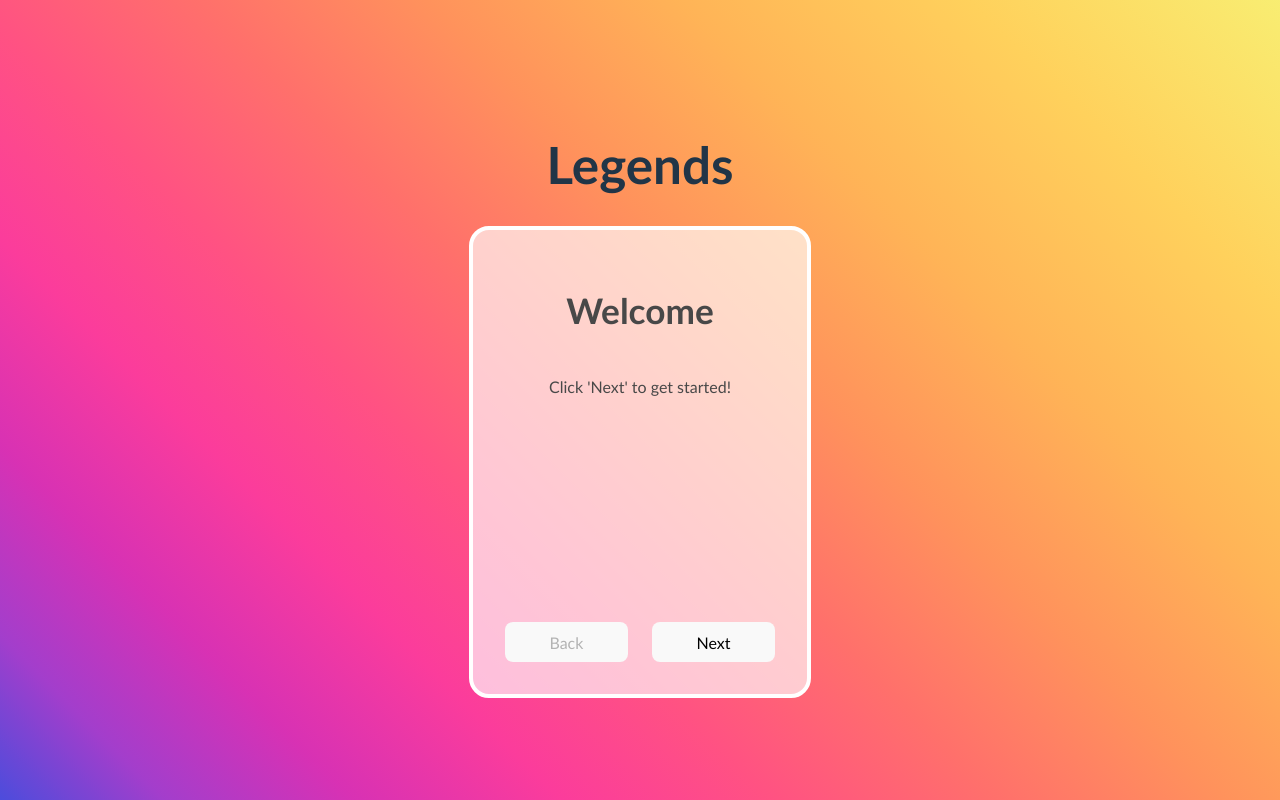
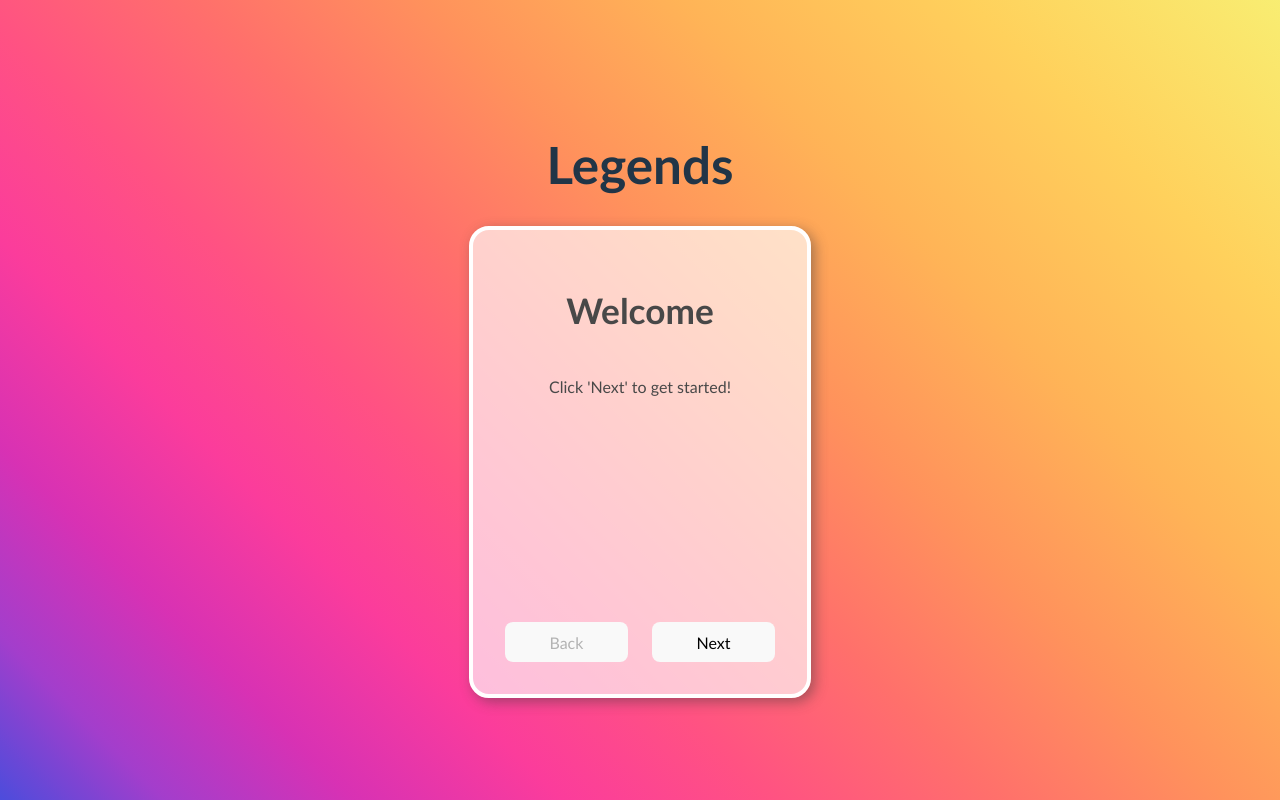
Before and after one commit to calebthewood/legends-form, a React (Vite) app: page / in a window 1280 px wide. Built offline with nearby package versions, Linux system fonts and the light colour scheme.

Commit message:
Adds box shadow

```diff
--- a/src/App.css
+++ b/src/App.css
@@ -14,7 +14,8 @@
   background-color: rgba(255, 255, 255, 0.665);
   border: 4px solid white;
   border-radius: 20px;
-  padding: 2em
+  padding: 2em;
+  box-shadow: 4px 4px 13px #3a3a3a74;
 }
 
 .nav-btns {
```
